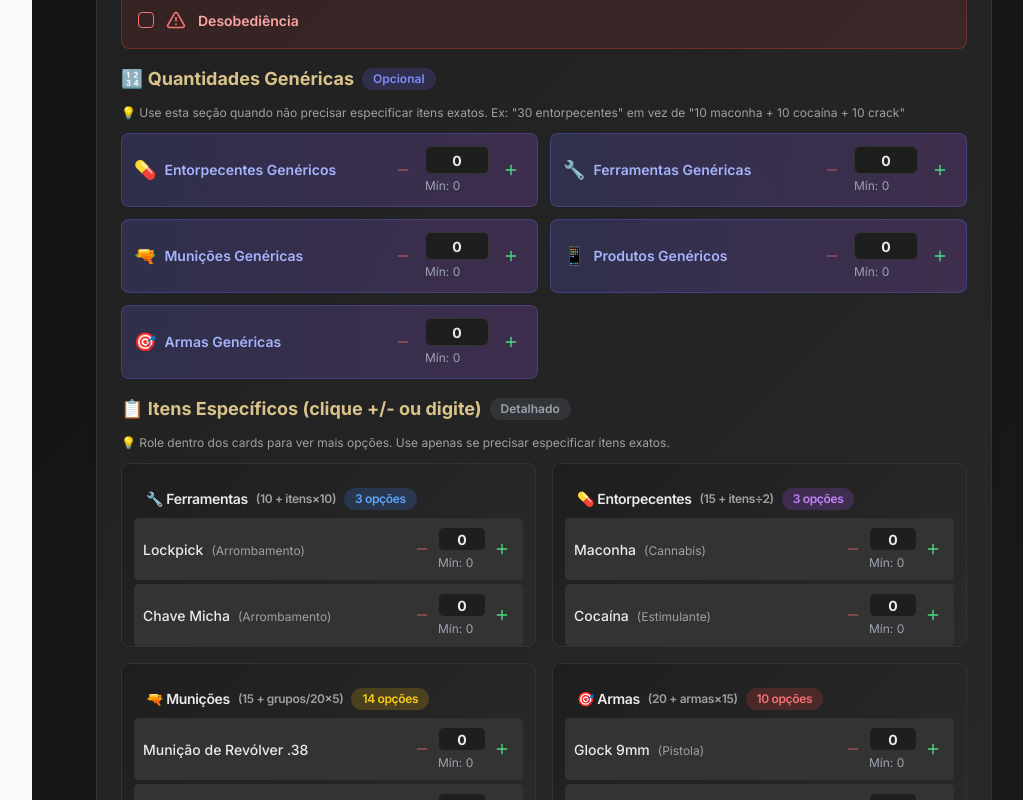
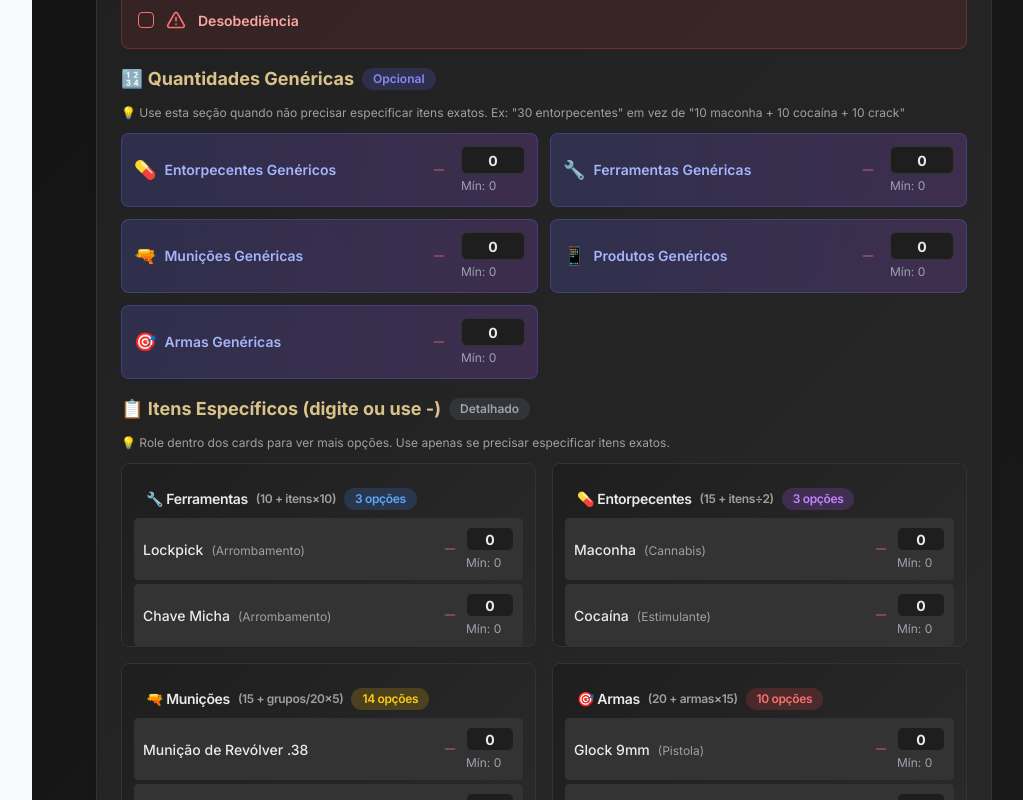
Before and after one commit to slnntk/police-report-generator, a Next.js app: page / in a window 1280 px wide. Shown: the part 900-1700 px from the top of the page, without its empty margins (224-1247 px from the left). Built offline with nearby package versions, Linux system fonts and the light colour scheme.

Commit message:
Remove + buttons from quantity counters, keep only manual input
Co-authored-by: slnntk <101597036+slnntk@users.noreply.github.com>

```diff
--- a/components/QuickOccurrenceForm.tsx
+++ b/components/QuickOccurrenceForm.tsx
@@ -470,20 +470,6 @@ export function QuickOccurrenceForm({ onFormSubmit, showResults, onCalculationUp
             min={0}
             className="w-12 h-6 text-center text-sm font-bold bg-gray-800 border-gray-600 text-white px-1"
           />
-
-          <Button
-            type="button"
-            size="sm"
-            variant="ghost"
-            onMouseDown={() => startHold(1)}
-            onMouseUp={stopHold}
-            onMouseLeave={stopHold}
-            onTouchStart={() => startHold(1)}
-            onTouchEnd={stopHold}
-            className="h-6 w-6 p-0 text-green-400 hover:text-green-300 hover:bg-green-500/10 transition-colors"
-          >
-            <Plus className="h-3 w-3" />
-          </Button>
         </div>
       </div>
     )
@@ -527,16 +513,6 @@ export function QuickOccurrenceForm({ onFormSubmit, showResults, onCalculationUp
             min={0}
             className="w-16 h-7 text-center text-sm font-bold bg-gray-800 border-indigo-500/50 text-white"
           />
-
-          <Button
-            type="button"
-            size="sm"
-            variant="ghost"
-            onMouseDown={() => startHold(1)}
-            className="h-7 w-7 p-0 text-green-400 hover:text-green-300 hover:bg-green-500/20 transition-colors"
-          >
-            <Plus className="h-4 w-4" />
-          </Button>
         </div>
       </div>
     )
@@ -736,7 +712,7 @@ export function QuickOccurrenceForm({ onFormSubmit, showResults, onCalculationUp
             {/* Itens Apreendidos - Contadores Rápidos com Scroll */}
             <div className="space-y-3">
               <h3 className="text-lg font-bold dark-highlight flex items-center gap-2">
-                📋 Itens Específicos (clique +/- ou digite)
+                📋 Itens Específicos (digite ou use -)
                 <Badge className="bg-gray-500/20 text-gray-400 text-xs">Detalhado</Badge>
               </h3>
               <p className="text-xs dark-text-soft">💡 Role dentro dos cards para ver mais opções. Use apenas se precisar especificar itens exatos.</p>
```
